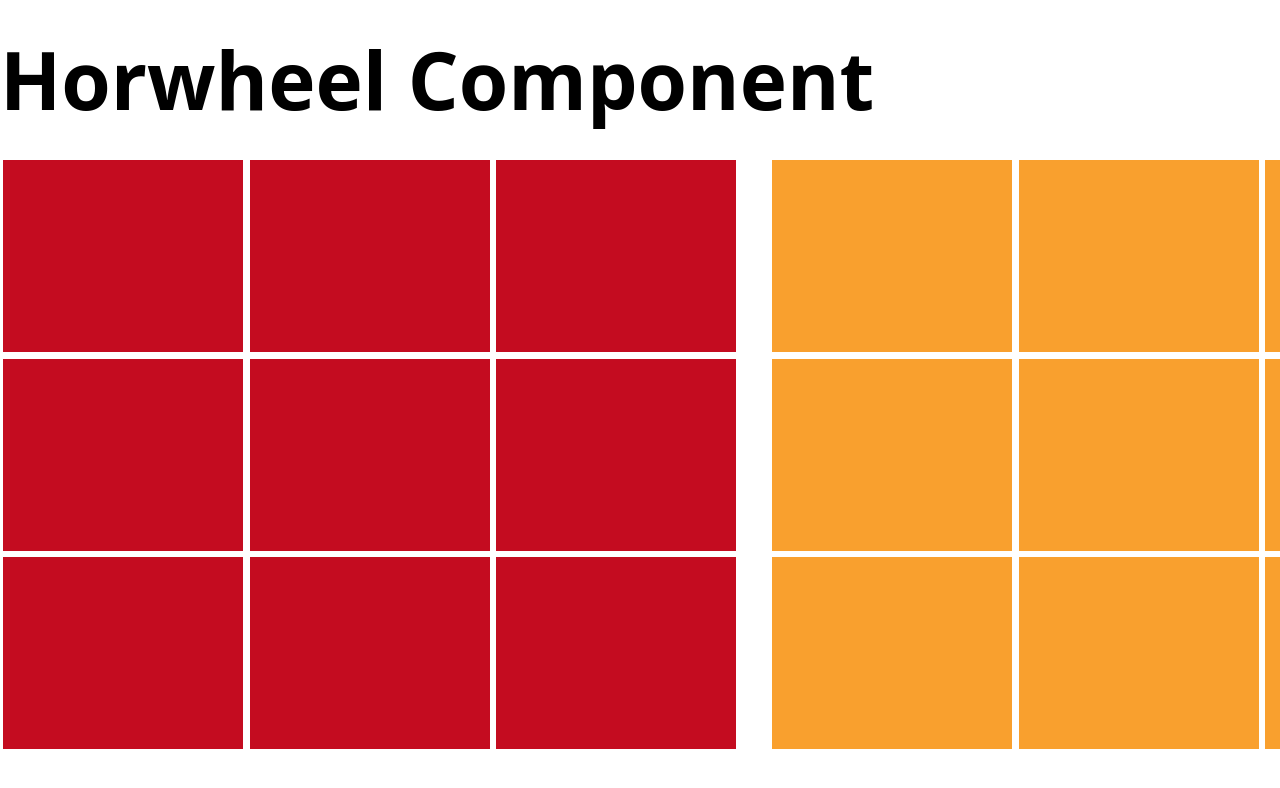
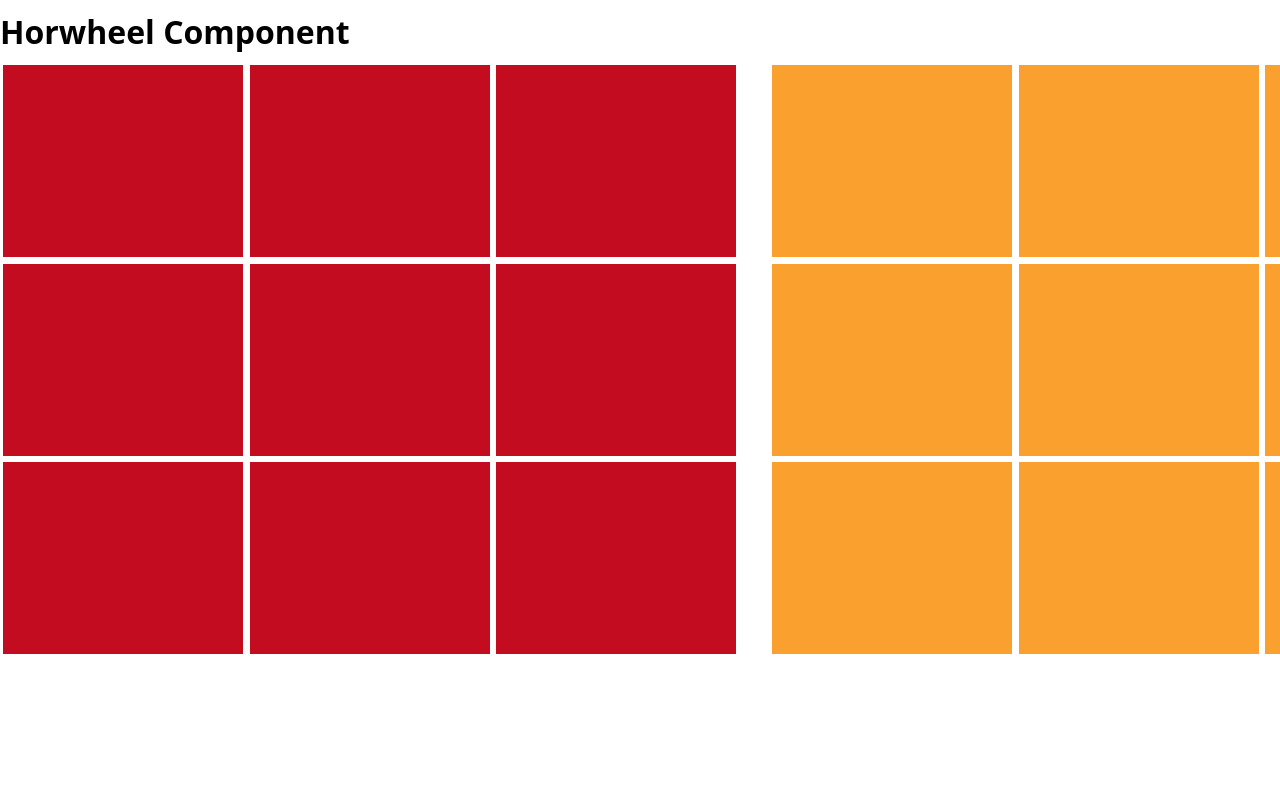
Before and after one commit to pazguille/horwheel, a plain HTML site: page index.html in a window 1280 px wide. Drawn offline with Linux system fonts and the light colour scheme.

Commit message:
Change font-size.

```diff
--- a/index.html
+++ b/index.html
@@ -34,7 +34,7 @@
 
             h1 {
                 font-family: 'Segoe UI Light', 'Open Sans', "Helvetica Neue", Helvetica, Arial, sans-serif;
-                font-size: 5em;
+                font-size: 2em;
                 margin: .3em 0;
             }
 
```
